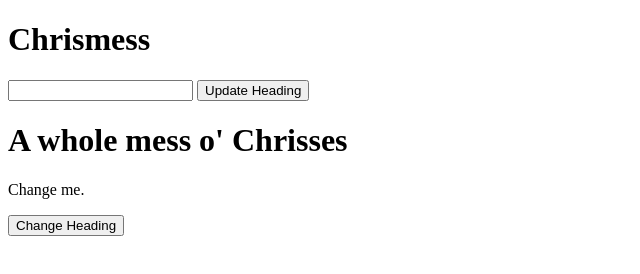
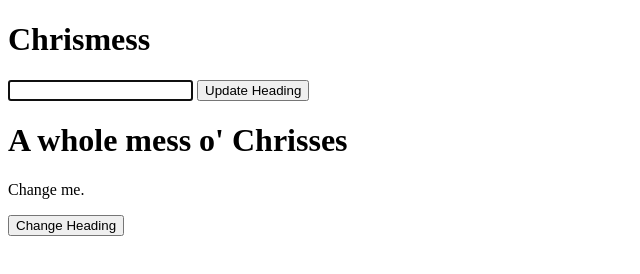
Before and after one commit to Wolres/chrismess, a plain HTML site: page index.html in a window 1280 px wide. Shown: the whole page, without its empty margins (0-640 px from the left). Drawn offline with Linux system fonts and the light colour scheme.

Commit message:
Autofocus the flickName field

```diff
--- a/index.html
+++ b/index.html
@@ -11,7 +11,7 @@
     <h1>Chrismess</h1>
 
     <form id="flickForm">
-        <input type="text" name="flickName">
+        <input type="text" name="flickName" autofocus>
         <button type="submit">Update Heading</button>
     </form>
 
```
